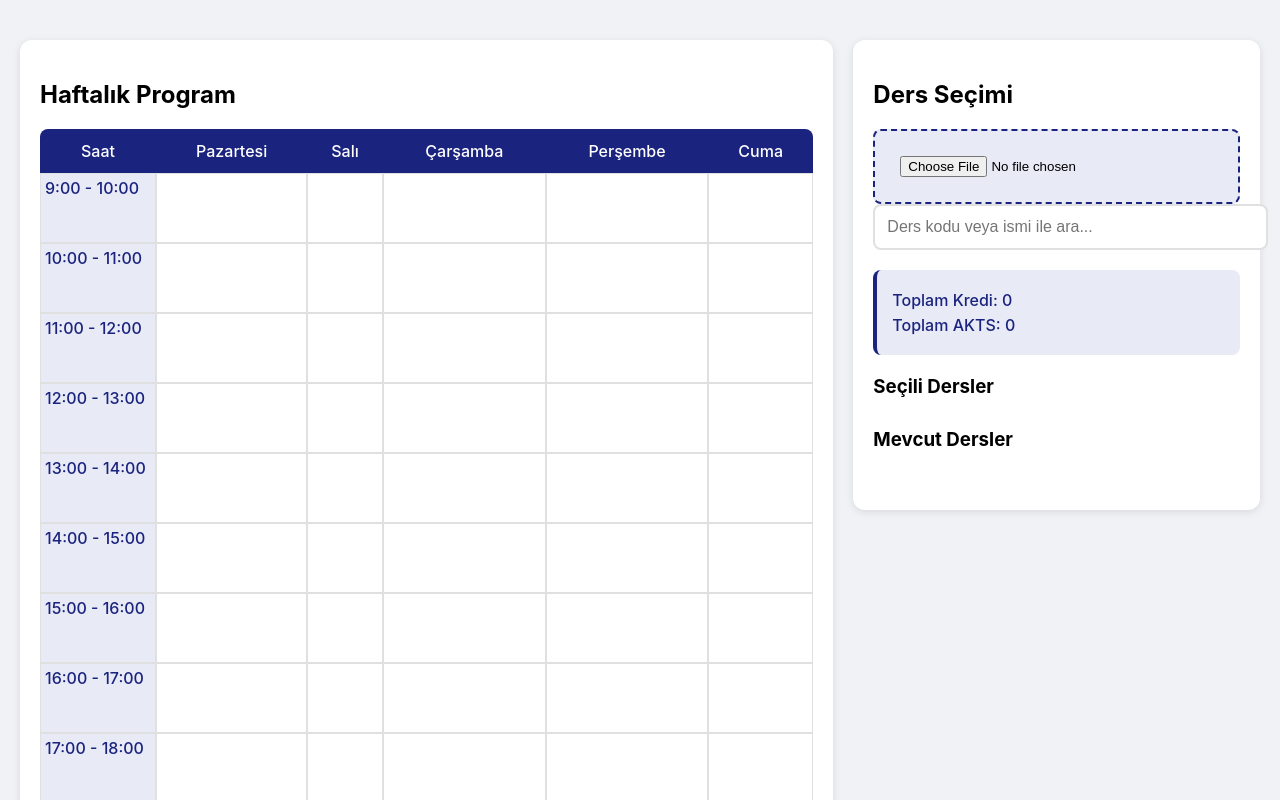
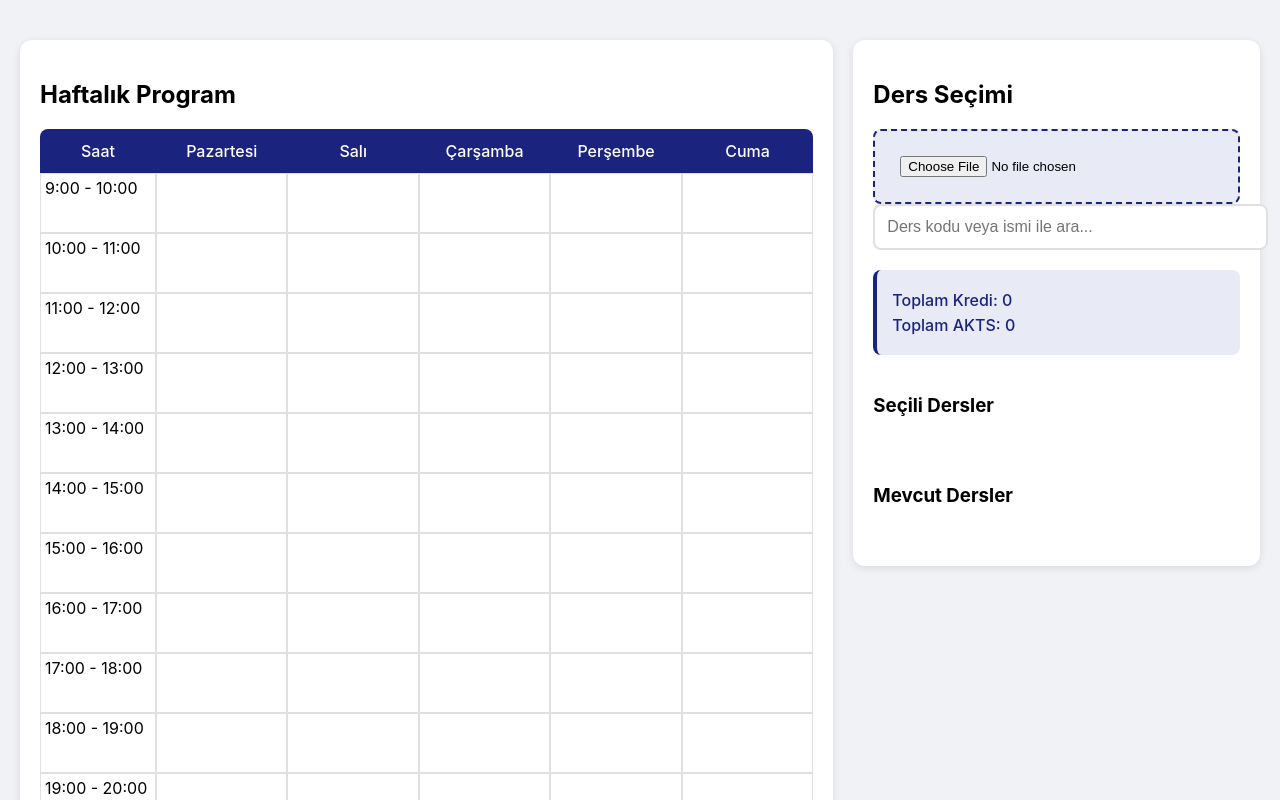
Before and after one commit to burakguclu/Scheduler, a React (Create React App) app: page / in a window 1280 px wide. Shown: the top 800 px of the page. Built offline with nearby package versions, Linux system fonts and the light colour scheme.

Commit message:
Classes are buttons now

```diff
--- a/src/App.css
+++ b/src/App.css
@@ -89,9 +89,27 @@
 
 table {
   width: 100%;
+  table-layout: fixed;
   border-collapse: separate;
   border-spacing: 0;
   background: white;
+}
+
+th, td {
+  width: calc((100% - 100px) / 5);
+}
+
+th:first-child, td:first-child {
+  width: 100px;
+}
+
+td {
+  height: 50px;
+  vertical-align: top;
+  padding: 4px;
+  border: 1px solid #e0e0e0;
+  overflow-y: auto;
+  max-height: 100px;
 }
 
 th {
@@ -108,20 +126,6 @@ th:first-child {
 
 th:last-child {
   border-top-right-radius: 8px;
-}
-
-td {
-  height: 50px;
-  vertical-align: top;
-  padding: 4px;
-  border: 1px solid #e0e0e0;
-}
-
-td:first-child {
-  width: 100px;
-  background-color: #e8eaf6;
-  font-weight: 500;
-  color: #1a237e;
 }
 
 .search-bar {
@@ -157,6 +161,8 @@ td:first-child {
 }
 
 .selected-courses {
+  max-height: 300px;
+  overflow-y: auto;
   margin-bottom: 30px;
 }
 
@@ -222,6 +228,7 @@ td:first-child {
   font-size: 11px;
   box-shadow: 0 2px 4px rgba(0,0,0,0.2);
   transition: transform 0.2s;
+  word-break: break-word;
 }
 
 .scheduled-course:hover {
@@ -240,13 +247,14 @@ td:first-child {
 
 .split-layout {
   display: grid;
-  grid-template-columns: 2fr 1fr; /* Sol taraf 2 birim, sağ taraf 1 birim genişlikte */
+  grid-template-columns: 2fr 1fr;
   gap: 20px;
   align-items: start;
 }
 
 .available-courses {
-  margin-top: 20px;
+  max-height: 400px;
+  overflow-y: auto;
 }
 
 .course-list {
@@ -286,12 +294,6 @@ td:first-child {
   background: #555;
 }
 
-td {
-  height: 60px;
-  vertical-align: top;
-  padding: 4px;
-}
-
 .file-upload {
   background: #e8eaf6;
   padding: 15px;
--- a/src/App.js
+++ b/src/App.js
@@ -24,6 +24,12 @@ function App() {
   const weekDays = ['Pazartesi', 'Salı', 'Çarşamba', 'Perşembe', 'Cuma'];
 
   const handleCourseSelect = (course) => {
+    // Ders zaten eklenmişse kontrol et
+    if (selectedCourses.some(selected => selected.code === course.code)) {
+      alert('Bu ders zaten eklenmiş!');
+      return;
+    }
+
     // Çakışma kontrolü
     const hasConflict = selectedCourses.some(selectedCourse => {
       return selectedCourse.schedule.some(selectedTime => {
@@ -43,7 +49,7 @@ function App() {
     setSelectedCourses([...selectedCourses, course]);
     setTotalCredits(prev => prev + Number(course.credits));
     setTotalECTS(prev => prev + Number(course.ects));
-    setSearchTerm(''); // Arama kutusunu temizle
+    setSearchTerm('');
   };
 
   const handleCourseRemove = (courseToRemove) => {
@@ -89,11 +95,12 @@ function App() {
         style={{
           backgroundColor: `hsl(${hashCode(course.code) % 360}, 70%, 60%)`,
           padding: '4px',
-          marginBottom: coursesInSlot.length > 1 ? '2px' : '0'
+          marginBottom: coursesInSlot.length > 1 ? '2px' : '0',
+          cursor: 'pointer'
         }}
+        onClick={() => handleCourseSelect(course)}
       >
         <div className="course-code">{course.code}</div>
-        <div className="course-room">{course.room}</div>
       </div>
     ));
   };
@@ -168,7 +175,10 @@ function App() {
                 <span>{course.code} - {course.name}</span>
                 <span>{course.schedule.map(s => `${s.day} ${s.startHour}:00-${s.endHour}:00`).join(', ')}</span>
                 <button
-                  onClick={() => handleCourseRemove(course)}
+                  onClick={(e) => {
+                    e.stopPropagation();
+                    handleCourseRemove(course);
+                  }}
                   className="remove-button"
                 >
                   Çıkar
@@ -181,7 +191,12 @@ function App() {
             <h3>Mevcut Dersler</h3>
             <div className="course-list">
               {filteredCourses.map((course, index) => (
-                <div key={index} className="course-item">
+                <div
+                  key={index}
+                  className="course-item"
+                  onClick={() => handleCourseSelect(course)}
+                  style={{ cursor: 'pointer' }}
+                >
                   <div className="course-info">
                     <strong>{course.code}</strong>
                     <p>{course.name}</p>
@@ -194,12 +209,6 @@ function App() {
                       ).join(', ')}
                     </p>
                   </div>
-                  <button
-                    onClick={() => handleCourseSelect(course)}
-                    className="add-button"
-                  >
-                    Ekle
-                  </button>
                 </div>
               ))}
             </div>
```
